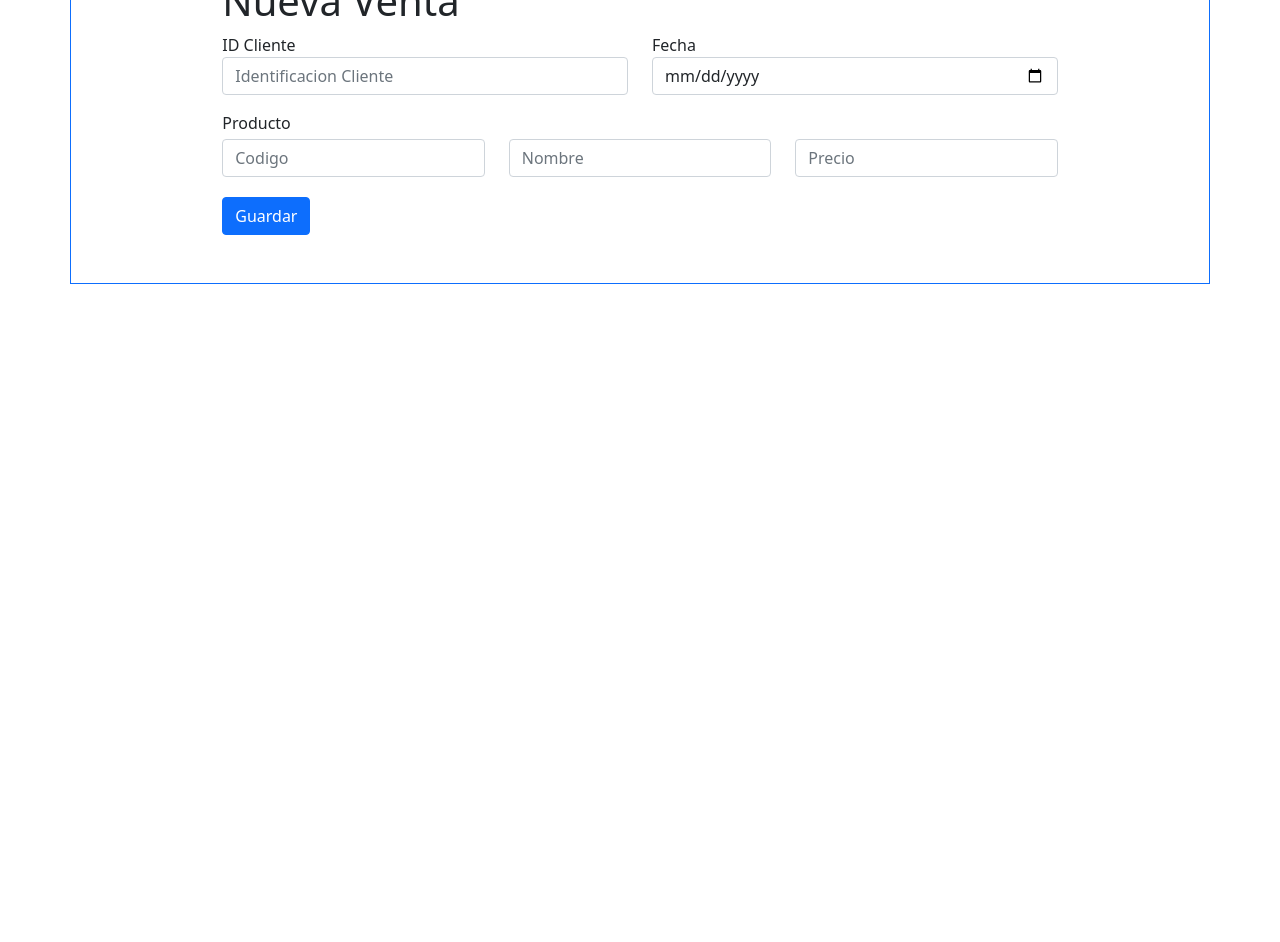
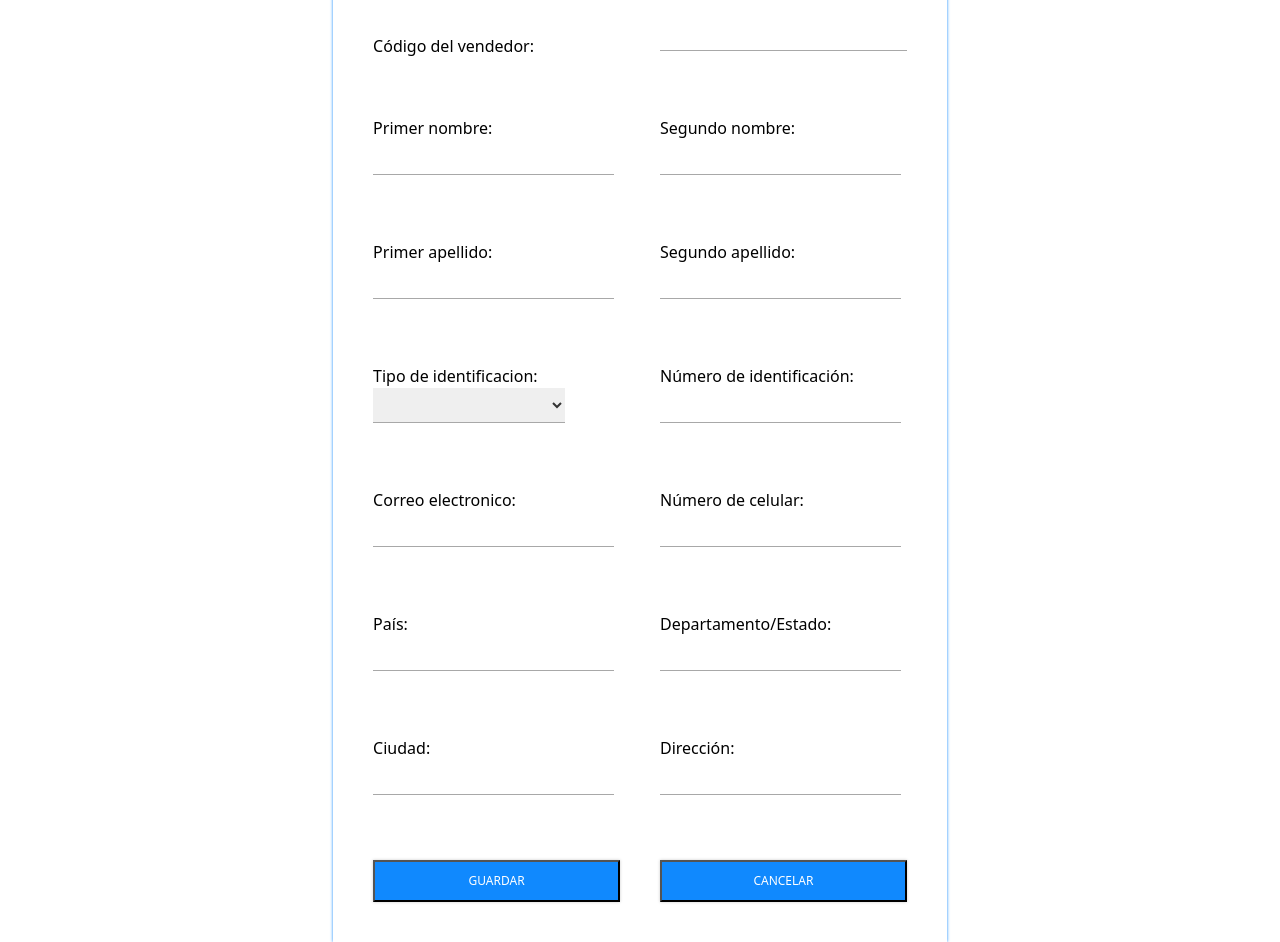
Before and after one commit to jsrubianoj/LAJAKProject, a React (Create React App) app: page / in a window 1280 px wide. Shown: the part 120-1062 px from the top of the page. Before the commit the page ends 800 px from the top, so only its background shows below. Built offline with nearby package versions, Linux system fonts and the light colour scheme.

Commit message:
commit on react-branch

```diff
--- a/src/components/infoVendedores/infoVendedores.css
+++ b/src/components/infoVendedores/infoVendedores.css
@@ -0,0 +1,69 @@
+*{
+    margin: 0;
+    padding: 0;
+    box-sizing: border-box;
+}
+
+.GIV{
+    padding: 40px;
+    color: black;
+    height: auto;
+    align-items: center;
+    display : grid;
+    gap: 40px;
+    width: 55%;
+    margin: auto;
+    box-shadow: 0 0 3px 0 rgba(16,137,254,255);
+}
+
+.title{
+    color: white;
+    margin-bottom: 30px;
+    text-align: center;
+    background-color: rgb(16,137,254,255);
+    margin: auto;
+    width: 50%;
+}
+header{
+    padding-bottom: 50px;
+}
+
+.input{
+    width: auto;
+    padding: 5px;
+    font-size: 16px;
+    margin-bottom: 25px;
+    border-top-style: none;
+    border-left-style: none;
+    border-right-style: none;
+    border-bottom: 1px solid #a8a8a8;
+    color: #333;
+    grid-column: apan 1;
+}
+
+.input:active,
+.input:focus{
+    outline: none;
+}
+
+.submit{
+    width: 100%;
+    padding: 10px;
+    background-color: rgb(16,137,254,255);
+    color: #fff;
+    font-size: 12px;
+    box-shadow: 0 0 3px 0 rgba(0, 0, 0, .2);
+    cursor: pointer;
+    align-items: center;
+    display: center;
+    text-align: center;
+    margin: auto;
+    align-content: center;
+}
+
+.logo{
+    display: block;
+    margin:auto;
+    width: 10%;
+    padding: 10px;
+}
--- a/src/components/infoVendedores/infoVendedores.js
+++ b/src/components/infoVendedores/infoVendedores.js
@@ -0,0 +1,95 @@
+import React from 'react';
+import './infoVendedores.css';
+
+const InfoVendedores = () => {
+
+    return (
+
+        <div className="container">
+            <h1 className="title">INFORMACIÓN DE LOS VENDEDORES</h1>
+
+
+
+            <form className="GIV">
+
+                <label>Código del vendedor:</label>
+                <input type="int" placeholder="" className="input"/>
+
+                <div>
+                    <label>Primer nombre:</label>
+                    <input type="text" placeholder="" className="input"/>
+                </div>
+                <div>
+                    <label>Segundo nombre:</label>
+                    <input type="text" placeholder="" className="input"/>
+                </div>
+                <div>
+                    <label>Primer apellido:</label>
+                    <input type="text" placeholder="" className="input"/>
+                </div>
+                <div>
+                    <label>Segundo apellido:</label>
+                    <input type="text" placeholder="" className="input"/>
+                </div>
+
+                <div>
+                    <label>Tipo de identificacion:</label>
+                    <select name="Tipo de identificacion" className="input">
+                        <option> </option>
+                        <option>Cédula de ciudadania</option>
+                        <option>Cédula de extrajera</option>
+                        <option>Pasaporte</option>
+                        <option>NIT</option>
+                    </select>
+                </div>
+
+                <div>
+                    <label>Número de identificación:</label>
+                    <input type="int" placeholder="" className="input"/>
+                </div>
+
+                <div>
+                    <label>Correo electronico:</label>
+                    <input type="text" placeholder="" className="input"/>
+                </div>
+
+                <div>
+                    <label>Número de celular:</label>
+                    <input type="int" placeholder="" className="input"/>
+                </div>
+
+                <div>
+                    <label>País:</label>
+                    <input type="text" placeholder="" className="input"/>
+                </div>
+
+                <div>
+                    <label>Departamento/Estado:</label>
+                    <input type="text" placeholder="" className="input"/>
+                </div>
+
+                <div>
+                    <label>Ciudad:</label>
+                    <input type="text" placeholder="" className="input"/>
+                </div>
+
+                <div>
+                    <label>Dirección:</label>
+                    <input type="text" placeholder="" className="input"/>
+                </div>
+
+                <div className="botton">
+                    <button type="submit" className="submit">GUARDAR</button>
+                </div>
+
+                <div class="botton">
+                    <button type="submit" className="submit">CANCELAR</button>
+                </div>
+
+            </form>
+
+        </div>
+    );
+}
+
+export default InfoVendedores
--- a/src/index.js
+++ b/src/index.js
@@ -6,10 +6,11 @@ import reportWebVitals from './reportWebVitals';
 import 'bootstrap/dist/css/bootstrap.min.css';
 import DetalleVenta from './components/detalleVenta/DetalleVenta';
 import CrearVenta from './components/crearVenta/CrearVenta';
+import InfoVendedores from './components/infoVendedores/InfoVendedores';
 
 ReactDOM.render(
   <React.StrictMode>
-    <CrearVenta />
+    <InfoVendedores />
   </React.StrictMode>,
   document.getElementById('root')
 );
```
Also changed, not shown: src/lajak.png (added).
